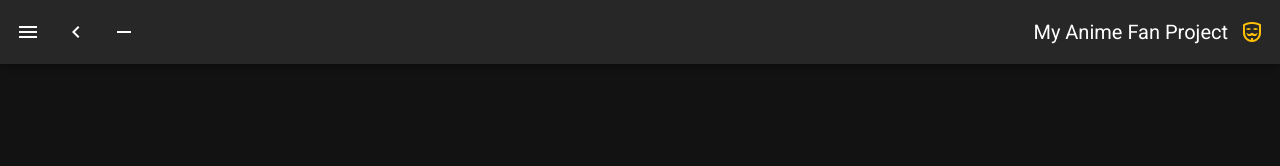
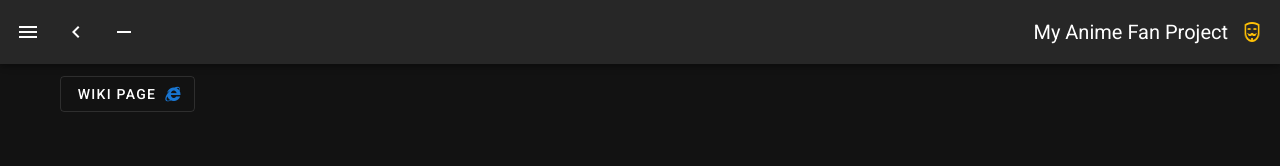
Before and after one commit to avimehenwal/vue-gsheets, a Nuxt app: page /aot in a window 1280 px wide. Shown: the top 166 px of the page. Built offline with nearby package versions, Linux system fonts and the light colour scheme.

Commit message:
Add buttons component to anime page views

```diff
--- /dev/null
+++ b/components/button.vue
@@ -0,0 +1,24 @@
+<template>
+  <v-btn outlined text :href="href" target="_blank">
+    {{ text }}
+    <v-icon right color="primary">
+      mdi-microsoft-internet-explorer
+    </v-icon>
+  </v-btn>
+</template>
+
+<script>
+export default {
+  name: 'Button',
+  props: {
+    text: {
+      type: String,
+      default: 'N/A'
+    },
+    href: {
+      type: String,
+      default: '/'
+    }
+  }
+}
+</script>
--- /dev/null
+++ b/pages/aot.vue
@@ -0,0 +1,14 @@
+<template>
+  <div>
+    <Button href="https://en.wikipedia.org/wiki/Attack_on_Titan" text="wiki page" />
+  </div>
+</template>
+
+<script>
+import Button from '@/components/button.vue'
+export default {
+  components: {
+    Button
+  }
+}
+</script>
--- a/pages/mha.vue
+++ b/pages/mha.vue
@@ -1,5 +1,14 @@
 <template>
   <div>
+    <div>
+      <v-chip outlined color="warning" large>
+        {{ records }}
+      </v-chip>
+      <Button text="wiki page" href="https://en.wikipedia.org/wiki/My_Hero_Academia" />
+      <Button text="read manga" href="https://w7.myheromanga.com/" />
+    </div>
+    <!-- MANGA details -->
+
     <v-timeline
       align-top
       :dense="$vuetify.breakpoint.smAndDown"
@@ -49,12 +58,17 @@
 </template>
 
 <script>
+import Button from '@/components/button.vue'
+
 const YOURGOOGLESHEETCODE = '1FR9QOFhMZBG6GVcNTbBb3hc8wzG47t0-_BmZuzSBi8U'
 const SHEETPAGENUMBER = '1'
 const URL = 'https://spreadsheets.google.com/feeds/cells/' +
       YOURGOOGLESHEETCODE + '/' + SHEETPAGENUMBER + '/public/full?alt=json'
 
 export default {
+  components: {
+    Button
+  },
   async asyncData ({ $axios }) {
     const data = await $axios.$get(URL)
     const entry = data.feed.entry
@@ -76,14 +90,14 @@ export default {
       button.push(entry[i + 5].content.$t)
     }
     return {
+      records,
+      columns,
       color,
       icon,
       tag,
       title,
       text,
-      button,
-      records,
-      columns
+      button
     }
   },
   data: () => ({
```
Also changed, not shown: 1 other file (tests, documents, lock files or other folders).
